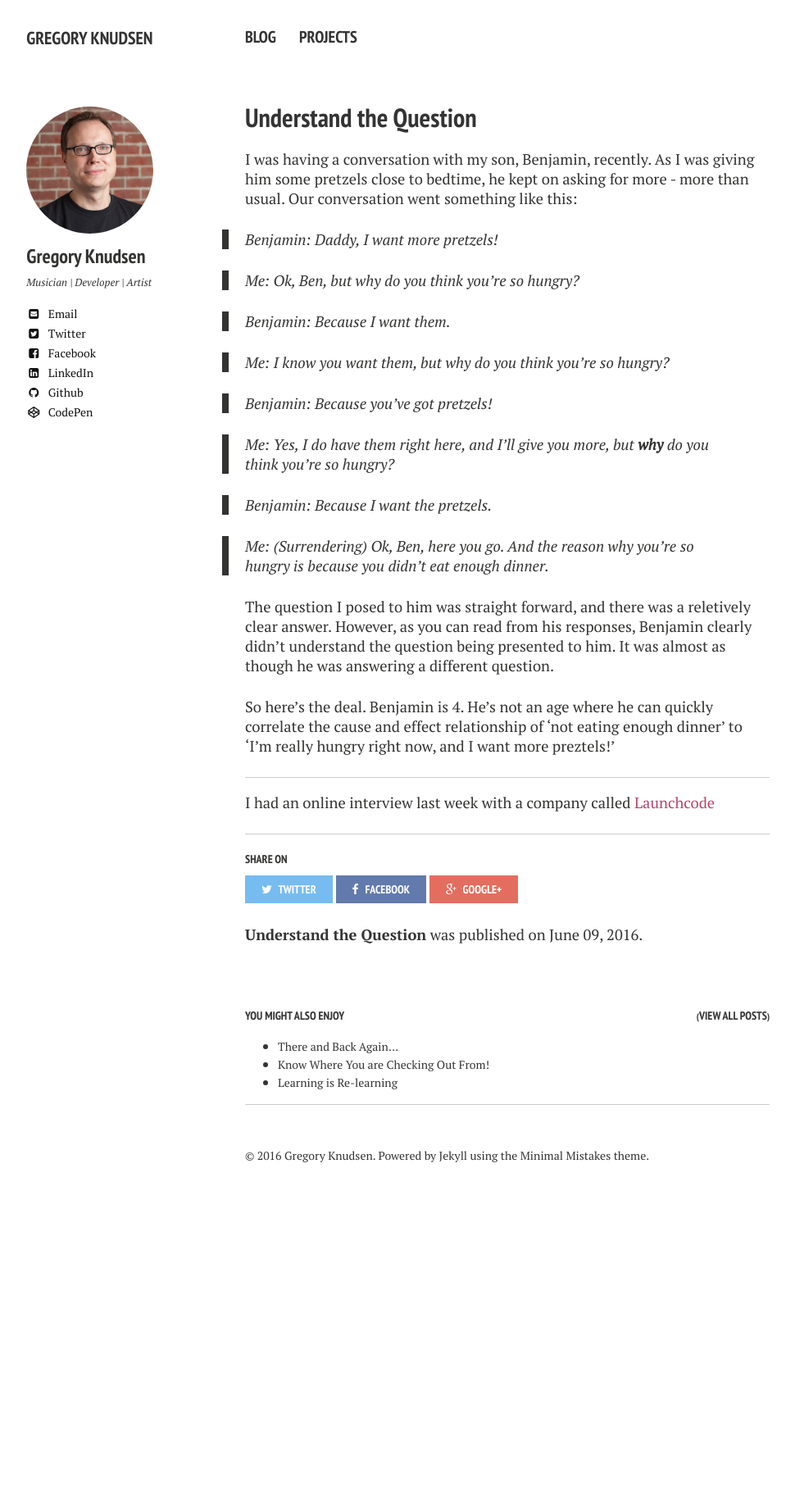
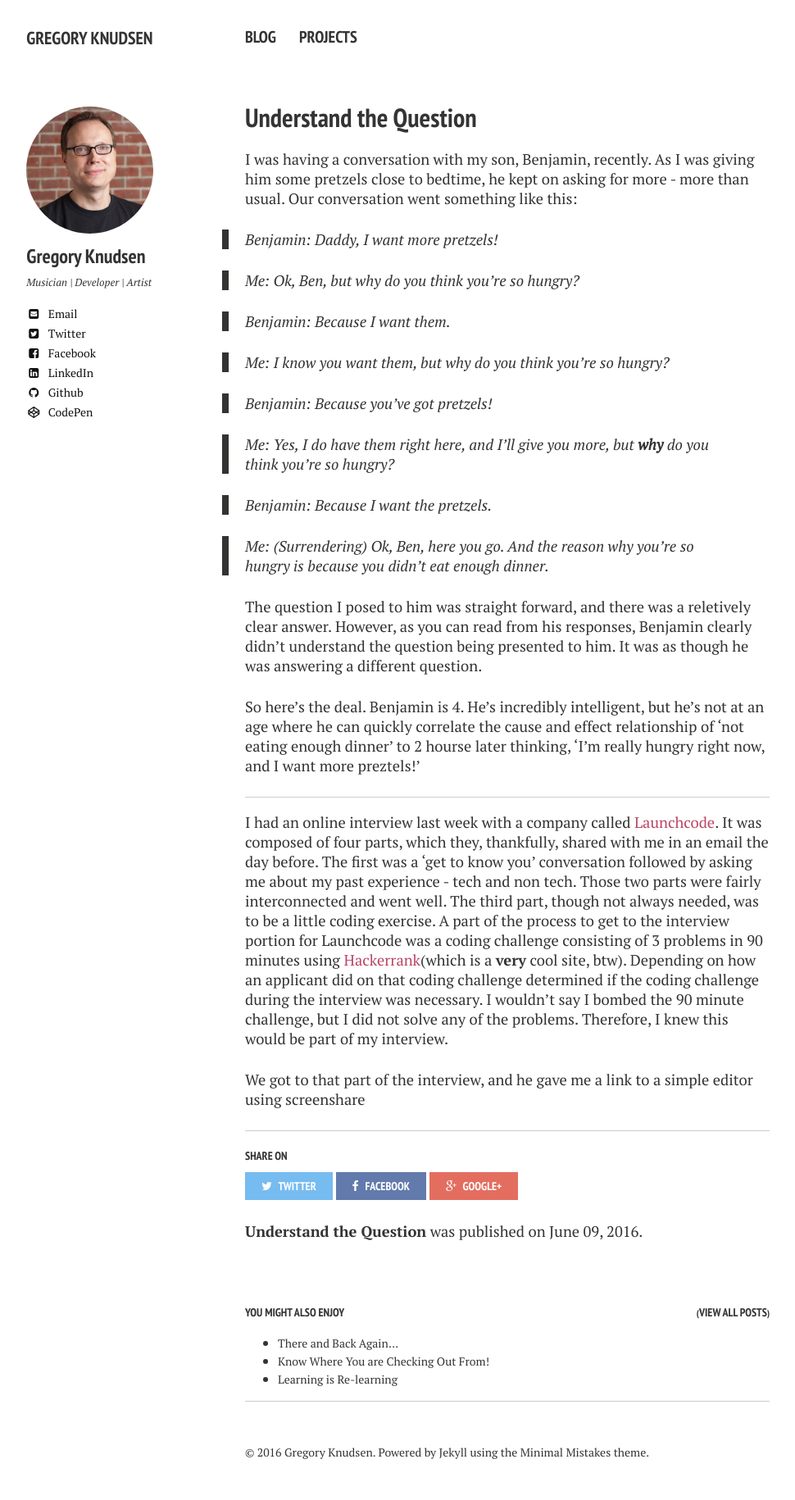
Before and after one commit to gregknudsen/gregknudsen.github.io, a Jekyll site: the page built from _posts/2016-06-09-understand-the-question.md, in a window 1280 px wide. Shown: the whole page at 82% size, without its empty margins (21-991 px from the left). Built offline with Jekyll 4.4.1, drawn with Linux system fonts in a browser that asks for light colours; nearby versions of some CDN libraries; before the commit the page ends 1468 px from its top, so only the background shows below that.

Commit message:
continue writing blog post

```diff
--- a/_posts/2016-06-09-understand-the-question.md
+++ b/_posts/2016-06-09-understand-the-question.md
@@ -24,10 +24,12 @@ I was having a conversation with my son, Benjamin, recently. As I was giving him
 
 > Me: (Surrendering) Ok, Ben, here you go. And the reason why you're so hungry is because you didn't eat enough dinner.
 
-The question I posed to him was straight forward, and there was a reletively clear answer. However, as you can read from his responses, Benjamin clearly didn't understand the question being presented to him. It was almost as though he was answering a different question.
+The question I posed to him was straight forward, and there was a reletively clear answer. However, as you can read from his responses, Benjamin clearly didn't understand the question being presented to him. It was as though he was answering a different question.
 
-So here's the deal. Benjamin is 4. He's not an age where he can quickly correlate the cause and effect relationship of 'not eating enough dinner' to 'I'm really hungry right now, and I want more preztels!'
+So here's the deal. Benjamin is 4. He's incredibly intelligent, but he's not at an age where he can quickly correlate the cause and effect relationship of 'not eating enough dinner' to 2 hourse later thinking, 'I'm really hungry right now, and I want more preztels!'
 
 ---
 
-I had an online interview last week with a company called [Launchcode]()
+I had an online interview last week with a company called [Launchcode](https://www.launchcode.org/). It was composed of four parts, which they, thankfully, shared with me in an email the day before. The first was a 'get to know you' conversation followed by asking me about my past experience - tech and non tech. Those two parts were fairly interconnected and went well. The third part, though not always needed, was to be a little coding exercise. A part of the process to get to the interview portion for Launchcode was a coding challenge consisting of 3 problems in 90 minutes using [Hackerrank](https://www.hackerrank.com)(which is a **very** cool site, btw). Depending on how an applicant did on that coding challenge determined if the coding challenge during the interview was necessary. I wouldn't say I bombed the 90 minute challenge, but I did not solve any of the problems. Therefore, I knew this would be part of my interview.
+
+We got to that part of the interview, and he gave me a link to a simple editor using screenshare
```
